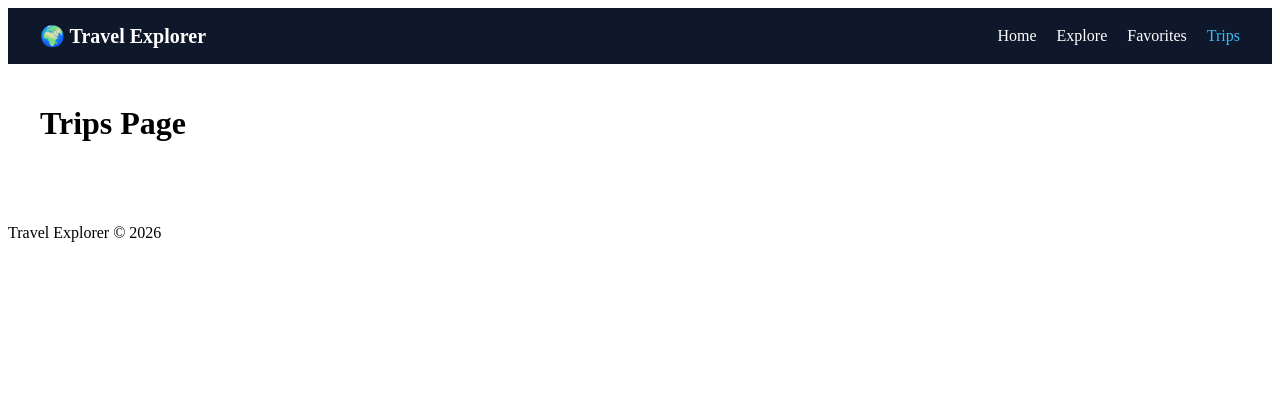
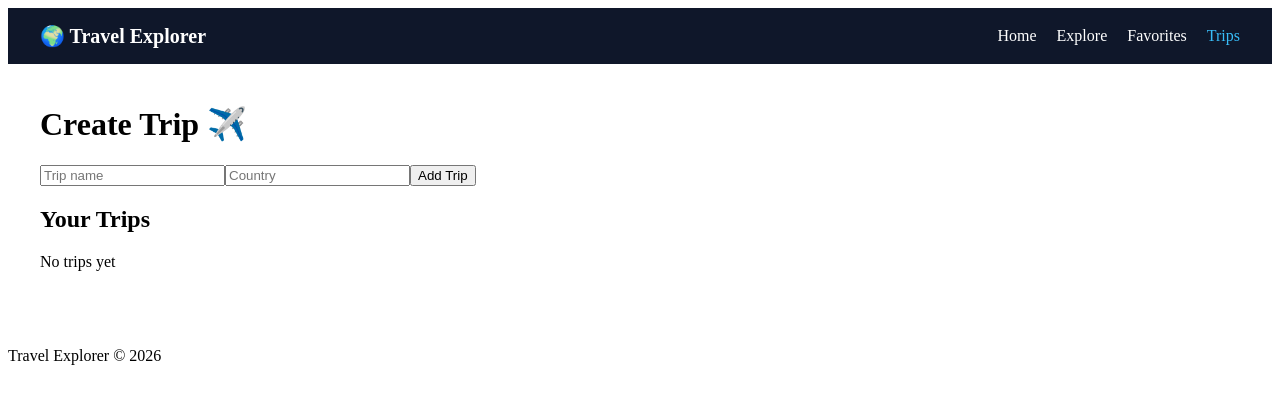
Before and after one commit to theendtx/Travel-Explorer, a React (Vite) app: page /trips in a window 1280 px wide. Shown: the top 404 px of the page. Built offline with nearby package versions, Linux system fonts and the light colour scheme.

Commit message:
feat: create trip planner

```diff
--- a/src/App.tsx
+++ b/src/App.tsx
@@ -9,7 +9,17 @@ import { FavoritesPage } from "./pages/FavoritesPage"
 import { TripsPage } from "./pages/TripsPage"
 import { CountryPage } from "./pages/CountryPage"
 
+import type { Trip } from "./types/trip"
+
 function App() {
+  const [trips, setTrips] = useState<Trip[]>(() => {
+  const saved = localStorage.getItem("trips")
+  return saved ? JSON.parse(saved) : []
+})
+
+useEffect(() => {
+  localStorage.setItem("trips", JSON.stringify(trips))
+}, [trips])
 
   const [favorites, setFavorites] = useState<string[]>(() => {
   const saved = localStorage.getItem("favorites")
@@ -29,6 +39,15 @@ useEffect(() => {
       return [...prev, name]
     })
   }
+
+  function addTrip(trip: Omit<Trip, "id">) {
+  const newTrip: Trip = {
+    id: Date.now().toString(),
+    ...trip
+  }
+
+  setTrips((prev) => [...prev, newTrip])
+}
 
   return (
     <BrowserRouter>
@@ -68,8 +87,15 @@ useEffect(() => {
             }
           />
 
-          <Route path="/trips" element={<TripsPage />} />
-
+          <Route
+  path="/trips"
+  element={
+    <TripsPage
+      trips={trips}
+      addTrip={addTrip}
+    />
+  }
+/>
         </Route>
 
       </Routes>
--- a/src/pages/TripsPage.tsx
+++ b/src/pages/TripsPage.tsx
@@ -1,3 +1,64 @@
-export function TripsPage() {
-  return <h1>Trips Page</h1>
+import { useState } from "react"
+import type { Trip } from "../types/trip"
+
+type Props = {
+  trips: Trip[]
+  addTrip: (trip: Omit<Trip, "id">) => void
 }
+
+export function TripsPage({ trips, addTrip }: Props) {
+
+  const [name, setName] = useState("")
+  const [country, setCountry] = useState("")
+
+  function handleSubmit(e: React.FormEvent) {
+    e.preventDefault()
+
+    if (!name || !country) return
+
+    addTrip({ name, country })
+
+    setName("")
+    setCountry("")
+  }
+
+  return (
+    <div>
+
+      <h1>Create Trip ✈️</h1>
+
+      <form onSubmit={handleSubmit}>
+
+        <input
+          type="text"
+          placeholder="Trip name"
+          value={name}
+          onChange={(e) => setName(e.target.value)}
+        />
+
+        <input
+          type="text"
+          placeholder="Country"
+          value={country}
+          onChange={(e) => setCountry(e.target.value)}
+        />
+
+        <button type="submit">Add Trip</button>
+
+      </form>
+
+      <h2>Your Trips</h2>
+
+      {trips.length === 0 && <p>No trips yet</p>}
+
+      <ul>
+        {trips.map((trip) => (
+          <li key={trip.id}>
+            {trip.name} — {trip.country}
+          </li>
+        ))}
+      </ul>
+
+    </div>
+  )
+}
```
Also changed, not shown: src/types/trip.ts (added).
